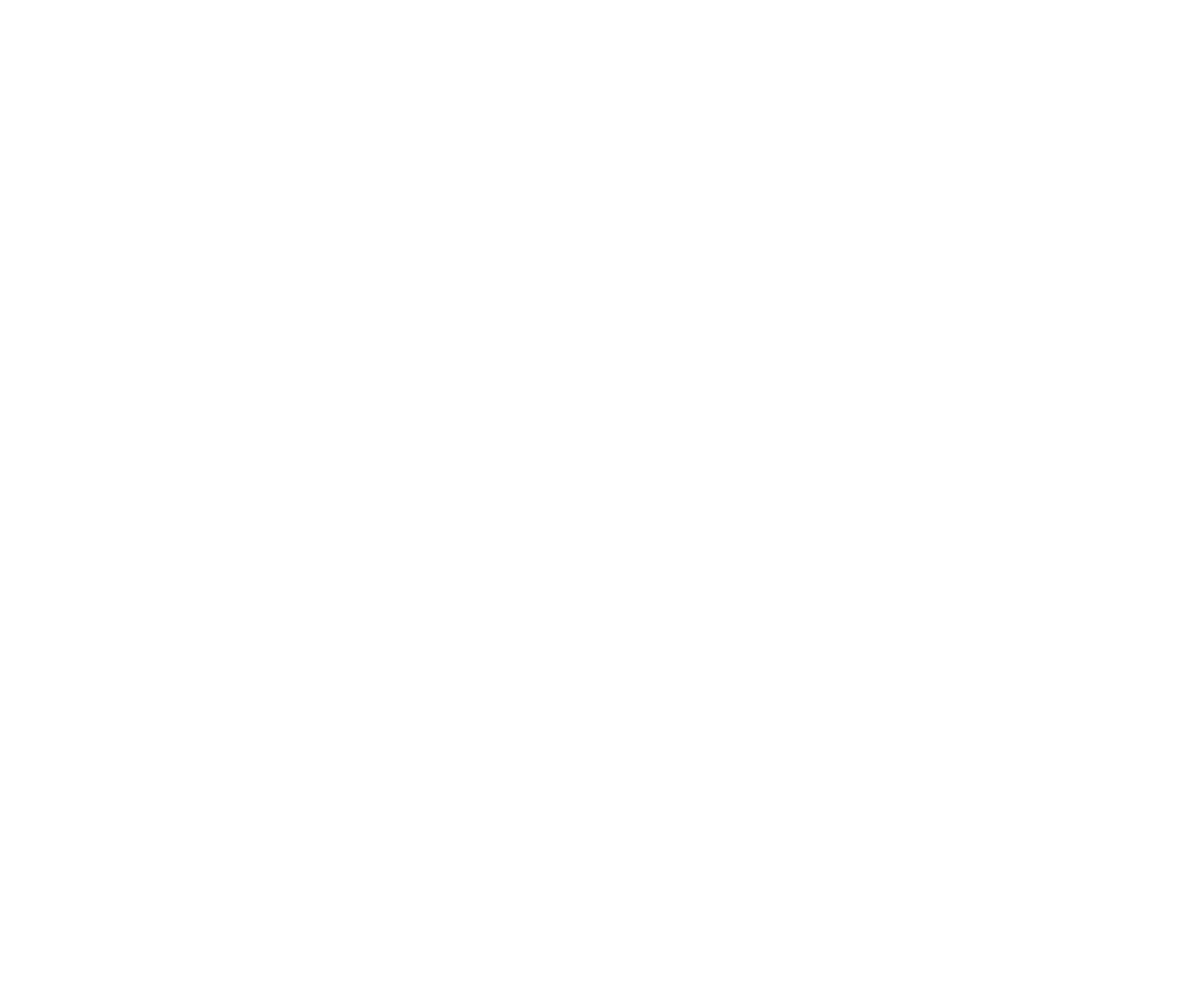
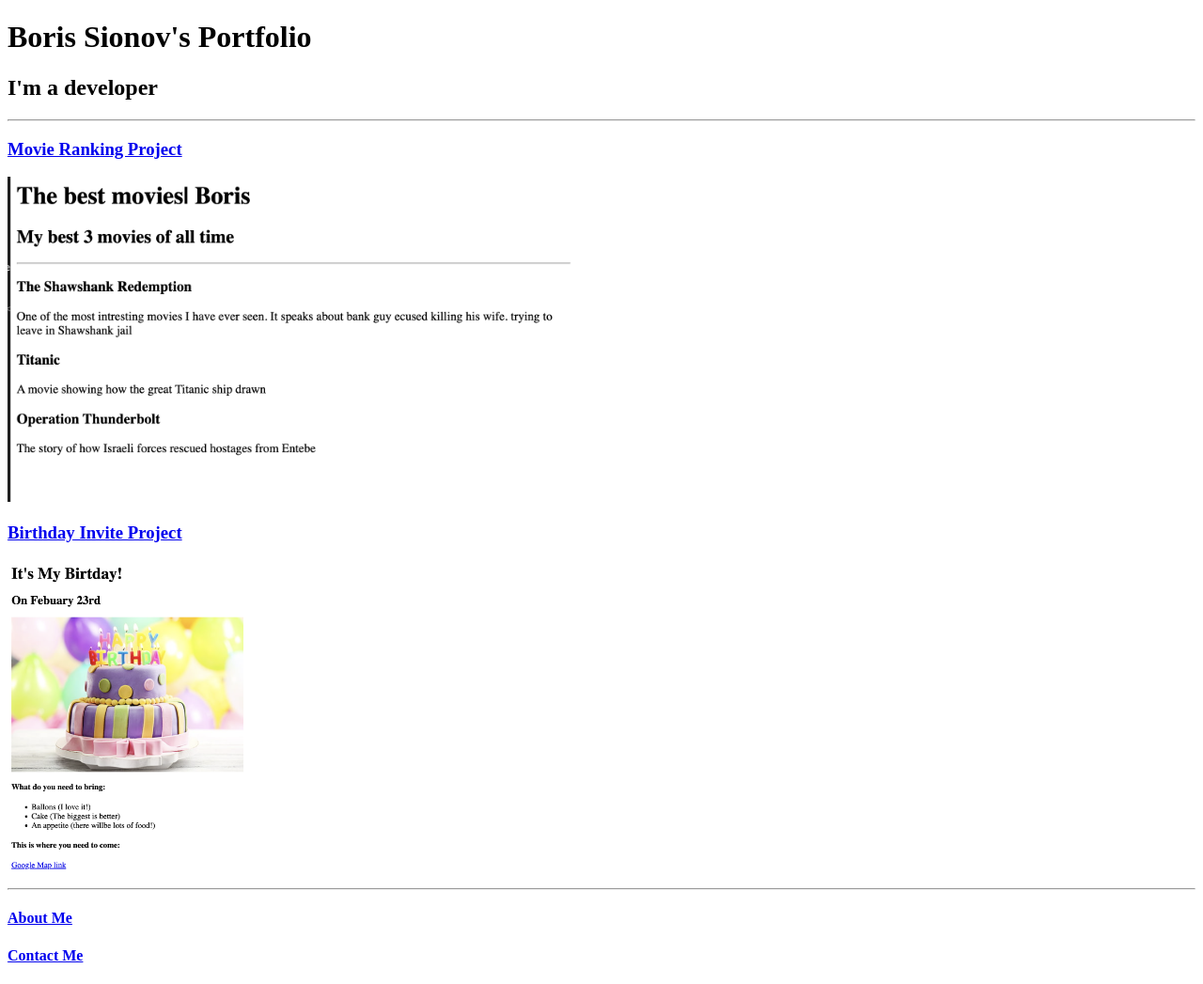
Before and after one commit to bSionov/html-portfolio, a plain HTML site: page index.html in a window 1280 px wide. Shown: the whole page at 94% size. Before the commit the page ends 800 px from the top, so only its background shows below. Drawn offline with Linux system fonts and the light colour scheme.

Commit message:
Update index.html

```diff
--- a/index.html
+++ b/index.html
@@ -1,15 +1,24 @@
-<!-- TODO 1: Create the HTML Boilerplate -->
 
-<!-- TODO 2: Add Your previous projects' HTML into the public folder -->
+<!DOCTYPE html>
+<html lang="en">
+<head>
+    <meta charset="UTF-8">
+    <meta name="viewport" content="width=device-width, initial-scale=1.0">
+    <title>Boris's Portfolio</title>
+</head>
+<body>
+    <h1>Boris Sionov's Portfolio</h1>
+    <h2>I'm a developer</h2>
+    <hr>
+    <a href="../2.4 Movie Ranking Project/"><h3>Movie Ranking Project</h3> </a>
+    <img src="./assets/images/Boris Movies.png" width="600" />
 
-<!-- TODO 3: Take screenshots of your project previews and add the images to the images folder -->
+    <a href="../3.4 Birthday Invite Project/index.html"><h3>Birthday Invite Project</h3> </a>
+    <img src="./assets/images/Boris Birthday.png" width="300" />
+    <hr/>
+    <a href="../4.1 Webpages/public/about.html"><h4>About Me</h4>  </a>
+    <a href="../4.1 Webpages/public/contact.html"><h4>Contact Me</h4> </a>
 
-<!-- TODO 4: Add titles/subtitles etc. -->
 
-<!-- TODO 5: Add a link to the project pages -->
-
-<!-- TODO 6: Add images to show the project previews
-HINT for TODO 6: You can use the height attribute set to 200 to make the image smaller:
-https://developer.mozilla.org/en-US/docs/Web/HTML/Element/img#attr-height -->
-
-<!-- TODO 7: Add the Contact Me and About Me page links -->
+</body>
+</html>
```
